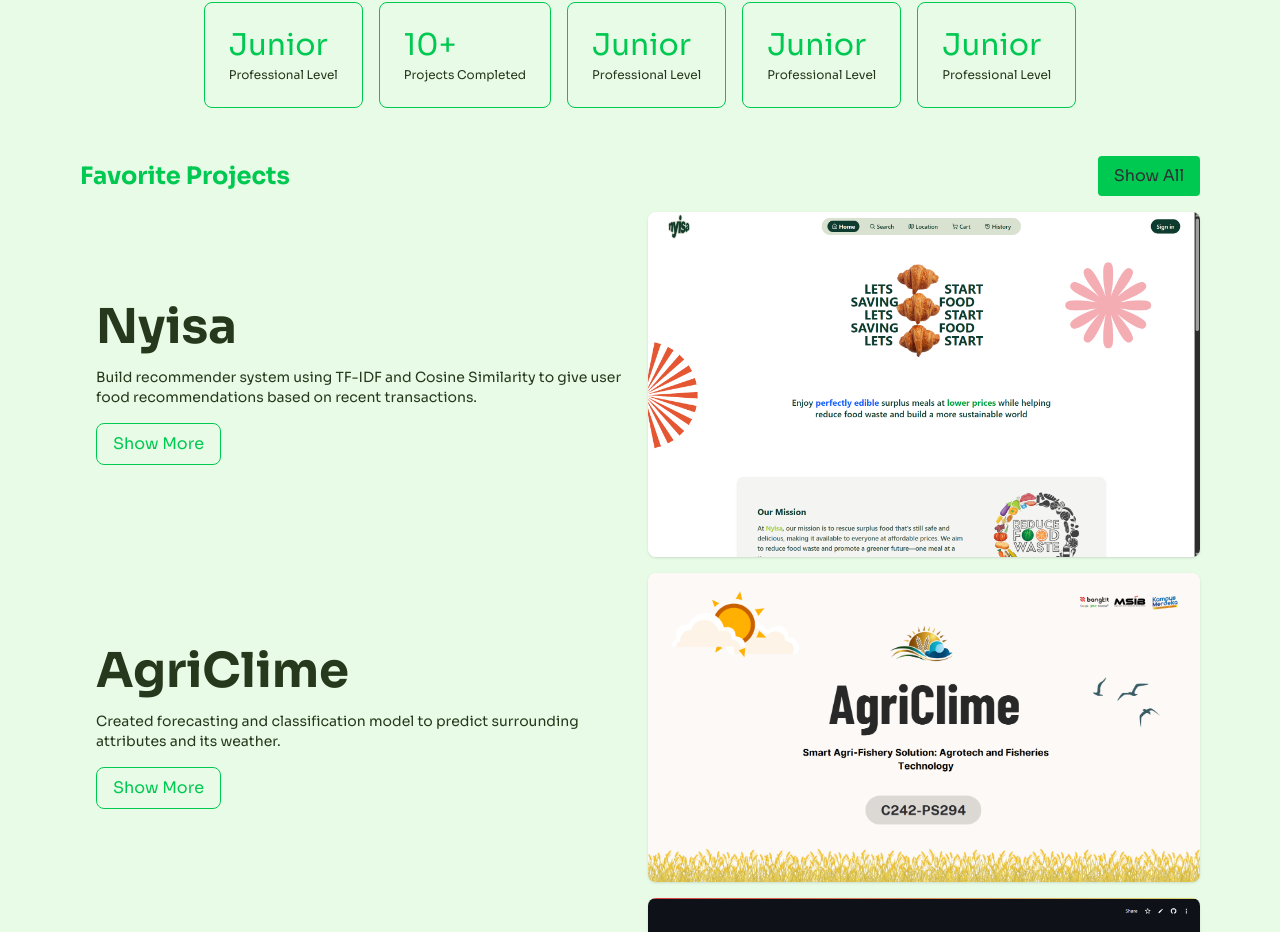
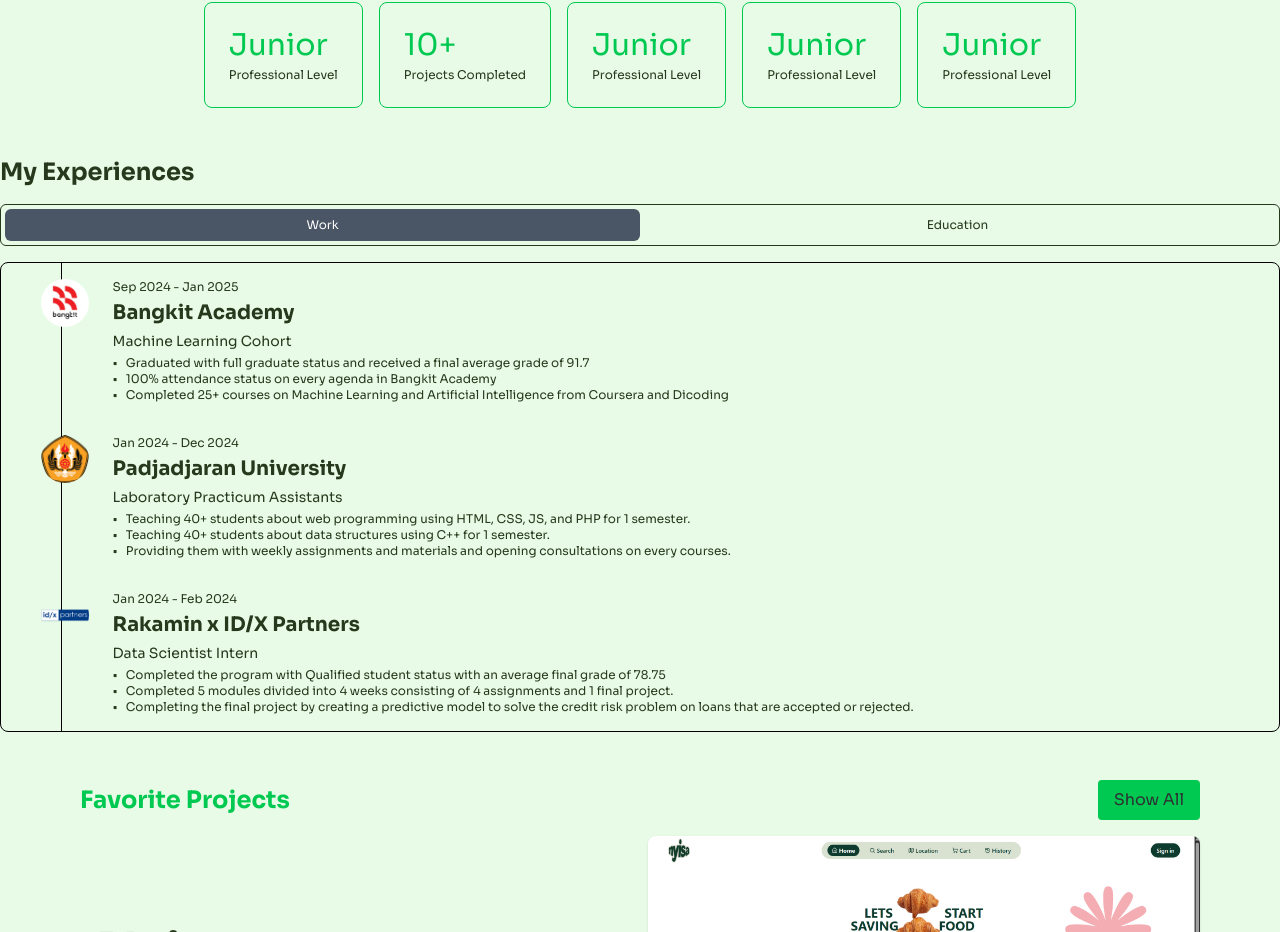
Before and after one commit to nrkahfirhmd/personal-portfolio, a React (Vite) app: page / in a window 1280 px wide. Shown: the part 1364-2296 px from the top of the page. Built offline with nearby package versions, Linux system fonts and the light colour scheme.

Commit message:
feat: smooth scroll

```diff
--- a/package.json
+++ b/package.json
@@ -10,6 +10,7 @@
     "preview": "vite preview"
   },
   "dependencies": {
+    "@studio-freight/lenis": "^1.0.42",
     "@tailwindcss/vite": "^4.1.10",
     "react": "^19.1.0",
     "react-dom": "^19.1.0",
--- a/src/App.jsx
+++ b/src/App.jsx
@@ -3,16 +3,32 @@
 import Showcase from "./pages/Showcase"
 import Experiences from "./pages/Experiences"
 import About from "./pages/About"
+import { useEffect } from "react"
+import Lenis from "@studio-freight/lenis"
 
 export default function App()
 {
+    useEffect(() => {
+        const lenis = new Lenis({
+            duration: 1.2,
+            easing: (t) => 1 - Math.pow(1 - t, 3),
+        })
+
+        function raf(time) {
+            lenis.raf(time);
+            requestAnimationFrame(raf);
+        }
+
+        requestAnimationFrame(raf)
+    }, [])
+
     return (
         <>
             <div className="flex flex-col gap-12">
                 <Hero/>
                 <About/>
-                {/* <Experiences />
-                <Skills/> */}
+                <Experiences />
+                {/* <Skills/> */}
                 <Showcase/>
             </div>
         </>
--- a/src/pages/Experiences.jsx
+++ b/src/pages/Experiences.jsx
@@ -8,8 +8,8 @@
 
     return (
         <>
-            <div className="text-black dark:text-white flex flex-col gap-4">
-                <h1 className="font-bold text-2xl">My Experience</h1>
+            <div className="flex flex-col gap-4">
+                <h1 className="font-bold text-2xl">My Experiences</h1>
                 <div className="flex rounded-md overflow-hidden cursor-pointer p-1 border">
                     <div className={`w-1/2 flex justify-center items-center rounded-md text-xs py-2 ${selected == 0 ? "bg-gray-600 dark:bg-gray-200 text-white dark:text-black" : ""}`}
                         onClick={() => setSelected(0)}
```
Also changed, not shown: 1 other file (tests, documents, lock files or other folders).
